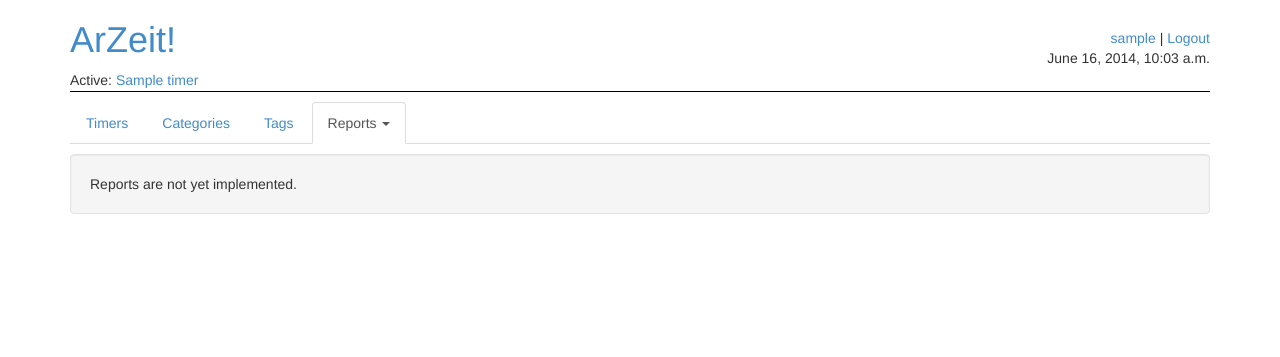
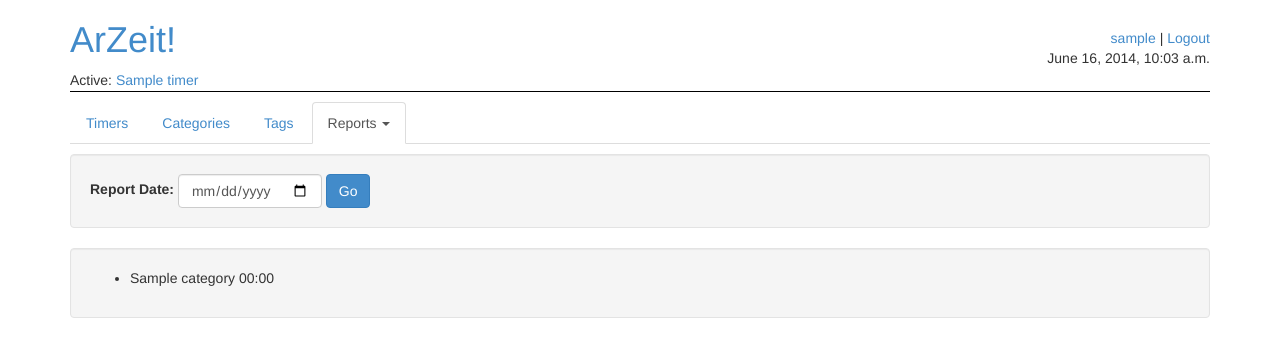
Before and after one commit to peap/djarzeit, a Django app: page /reports/week/ in a window 1280 px wide. Shown: the top 357 px of the page. Run offline with Django 3.2, Linux system fonts and the light colour scheme; a user stored in the database is signed in; tables that the repository leaves empty hold one stand-in row (values such as "Sample post"); some libraries are stand-ins or nearby versions.

Commit message:
Reorganizing report templates and adding weekly summary

```diff
--- a/categories/models.py
+++ b/categories/models.py
@@ -73,6 +73,14 @@ class Category(models.Model):
             total += timer.get_total_time_on_date(date)
         return total
 
+    def get_total_time_on_date_week(self, date):
+        total = timedelta(0)
+        for category in self.category_set.all():
+            total += category.get_total_time_on_date_week(date)
+        for timer in self.timer_set.all():
+            total += timer.get_total_time_on_date_week(date)
+        return total
+
     @property
     def today(self):
         """
--- a/reports/templates/reports/daily_summary.html
+++ b/reports/templates/reports/summary_base.html
@@ -25,7 +25,7 @@
     <div class="col-xs-12">
       <ul>
       {% for cat in root_categories %}
-        {% include 'reports/daily_summary__listing.html' with cat=cat %}
+        {% include listing_template %}
       {% endfor %}
       </ul>
     </div>
--- a/reports/templates/reports/weekly_summary.html
+++ /dev/null
@@ -1,13 +0,0 @@
-{% extends 'base.html' %}
-
-{% block arzeit_content %}
-
-<div class="well">
-  <div class="row">
-    <div class="col-xs-12">
-      Reports are not yet implemented.
-    </div>
-  </div>
-</div>
-
-{% endblock arzeit_content %}
--- /dev/null
+++ b/reports/templates/reports/weekly_summary_listing.html
@@ -0,0 +1,37 @@
+{% load timer_tags %}
+
+<li>
+
+  <span>
+    {{ cat.name }}
+  </span>
+  <span>
+    {{ cat|time_on_date_week:report_date|format_timedelta }}
+  </span>
+
+  <ul>
+  {% for timer in cat.timer_set.all %}
+    {% if timer|time_on_date_week:report_date %}
+      <li>
+        <span>
+          {{ timer.name }}
+        </span>
+        <span>
+          {{ timer|time_on_date_week:report_date|format_timedelta }}
+        </span>
+      </li>
+    {% endif %}
+  {% endfor %}
+  </ul>
+
+  {% if cat.category_set.all %}
+    {% for subcat in cat.category_set.all %}
+      <ul>
+      {% if subcat|time_on_date_week:report_date %}
+        {% include listing_template with cat=subcat %}
+      {% endif %}
+      </ul>
+    {% endfor %}
+  {% endif %}
+
+</li>
--- a/reports/views.py
+++ b/reports/views.py
@@ -40,14 +40,21 @@ def daily_summary(request):
     context = ReportsContext(request, {
         'report_date': report_date,
         'root_categories': root_categories,
+        'listing_template': 'reports/daily_summary_listing.html',
     })
-    return render_to_response('reports/daily_summary.html', {}, context)
+    return render_to_response('reports/summary_base.html', {}, context)
 
 
 @login_required
 def weekly_summary(request):
-    context = ReportsContext(request, {})
-    return render_to_response('reports/weekly_summary.html', {}, context)
+    report_date = parse_date_or_today(request)
+    root_categories = Category.objects.filter(user=request.user, parent=None)
+    context = ReportsContext(request, {
+        'report_date': report_date,
+        'root_categories': root_categories,
+        'listing_template': 'reports/weekly_summary_listing.html',
+    })
+    return render_to_response('reports/summary_base.html', {}, context)
 
 
 @login_required
--- a/timers/models.py
+++ b/timers/models.py
@@ -35,16 +35,14 @@ class Timer(models.Model):
     def start(self):
         self.category.root_parent.stop_all_timers()
 
-        interval = Interval()
-        interval.timer = self
+        interval = Interval(timer=self)
         interval.save()
 
         self.active = True
         self.save()
 
     def stop(self):
-        interval = Interval.objects.get(
-            timer=self,
+        interval = self.interval_set.get(
             end=None,
         )
         interval.end = now()
@@ -64,7 +62,24 @@ class Timer(models.Model):
             start__range=(local_date_start, local_date_end),
         )
 
+    def get_intervals_on_date_week(self, date):
+        user_tz = pytz.timezone(self.category.user.profile.timezone)
+        local_date = user_tz.normalize(date.astimezone(user_tz))
+        year, week, dow = local_date.isocalendar()
+        print(week)
+        return self.interval_set.filter(
+            start__year=year,
+            week=week,
+        )
+
     def get_total_time_on_date(self, date):
+        intervals = self.get_intervals_on_date(date)
+        total = timedelta(0)
+        for interval in intervals:
+            total += interval.length
+        return total
+
+    def get_total_time_on_date_week(self, date):
         intervals = self.get_intervals_on_date(date)
         total = timedelta(0)
         for interval in intervals:
--- a/timers/templatetags/timer_tags.py
+++ b/timers/templatetags/timer_tags.py
@@ -31,3 +31,8 @@ def format_timedelta_long(value):
 @register.filter
 def time_on_date(cat_or_timer, date):
     return cat_or_timer.get_total_time_on_date(date)
+
+
+@register.filter
+def time_on_date_week(cat_or_timer, date):
+    return cat_or_timer.get_total_time_on_date_week(date)
```
Also changed, not shown: reports/templates/reports/daily_summary_listing.html (renamed from reports/templates/reports/daily_summary__listing.html, +5 -7 lines).
